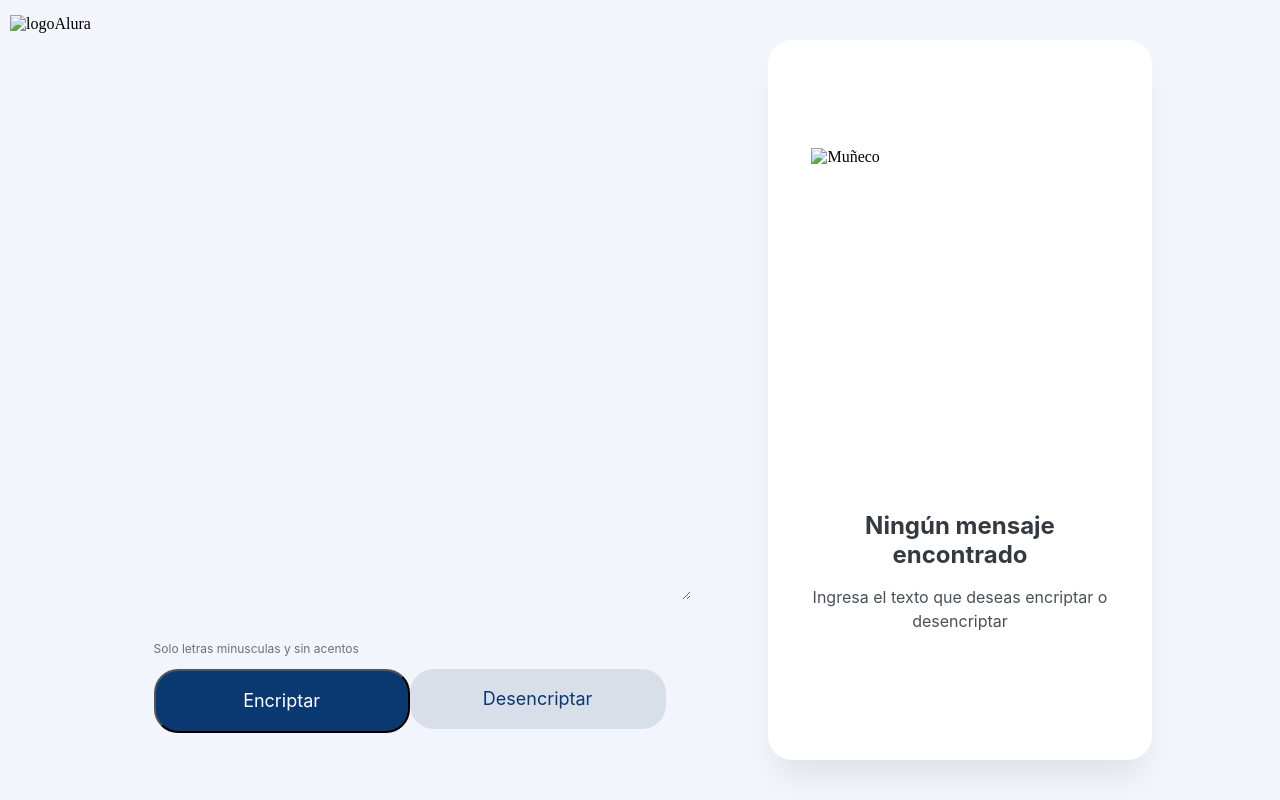
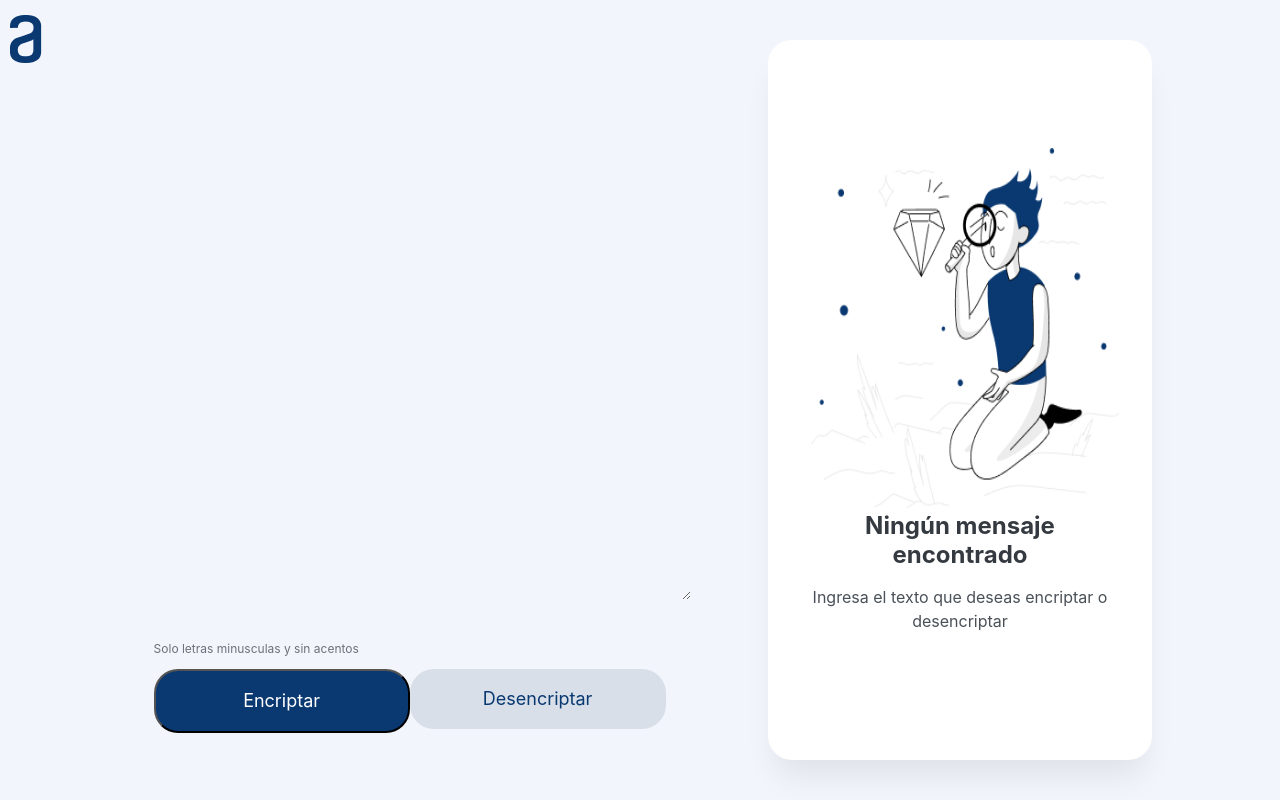
Before and after one commit to sebastianGonzalez/Encriptador-texto, a plain HTML site: page index.html in a window 1280 px wide. Drawn offline with Linux system fonts and the light colour scheme; the site is published under a folder, as on GitHub Pages, so addresses that start at the root find nothing.

Commit message:
Se agrega una correcion al HTML5

```diff
--- a/index.html
+++ b/index.html
@@ -11,7 +11,7 @@
 <body>
     <div class="container">
         <header>
-            <img src="/img/png-clipart-visa-visa-thumbnail.png" alt="logoAlura">
+            <img src="./img/png-clipart-visa-visa-thumbnail.png" alt="logoAlura">
         </header>
 
         <div class="encriptar">
@@ -33,7 +33,7 @@
     </div>
 
         <div class="container2">
-            <img src="/img/Muñeco.png" alt="Muñeco" id="muñeco">
+            <img src="./img/Muñeco.png" alt="Muñeco" id="muñeco">
             <div class="mensaje-encriptado" id="mensaje-encriptado">
                 <h2 id="titulo-mensaje"> Ningún mensaje encontrado</h2>
                 <p id="parrafo">Ingresa el texto que deseas encriptar o desencriptar</p>
```
